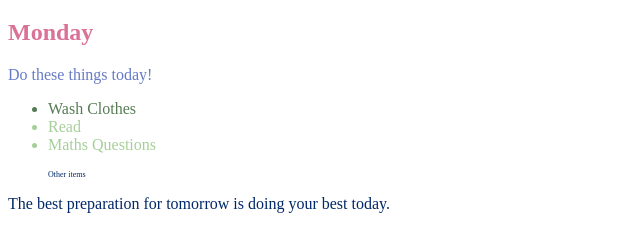
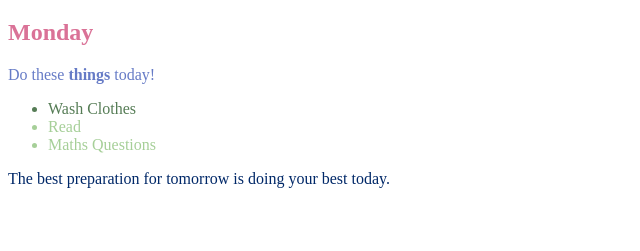
Before and after one commit to annafcosta/Project-Web-Development, a plain HTML site: page Section-7/7.1 Combining Selectors/index.html in a window 1280 px wide. Shown: the part 61-312 px from the top of the page, without its empty margins (0-640 px from the left). Drawn offline with Linux system fonts and the light colour scheme.

Commit message:
Update index.html

```diff
--- a/Section-7/7.1 Combining Selectors/index.html
+++ b/Section-7/7.1 Combining Selectors/index.html
@@ -7,13 +7,11 @@
     <link rel="stylesheet" href="./style.css">
 </head>
 
-<!-- Don't change any of the HTML code! -->
-
 <body>
 <h1>To Do List</h1>
 <h2>Monday</h2>
 <div class="box">
-    <p class="done">Do these things today!</p>
+    <p class="done">Do these <b>things</b> today!</p>
     <ul class="list">
         <li>Wash Clothes</li>
         <li class="done">Read</li>
@@ -21,9 +19,6 @@
     </ul>
 </div>
 
-  <ul>
-    <p class="done">Other items</p>
-  </ul>
 <p>The best preparation for tomorrow is doing your best today.</p>
 
 </body>
```
Lines whose indentation alone changed are shown as unchanged.
